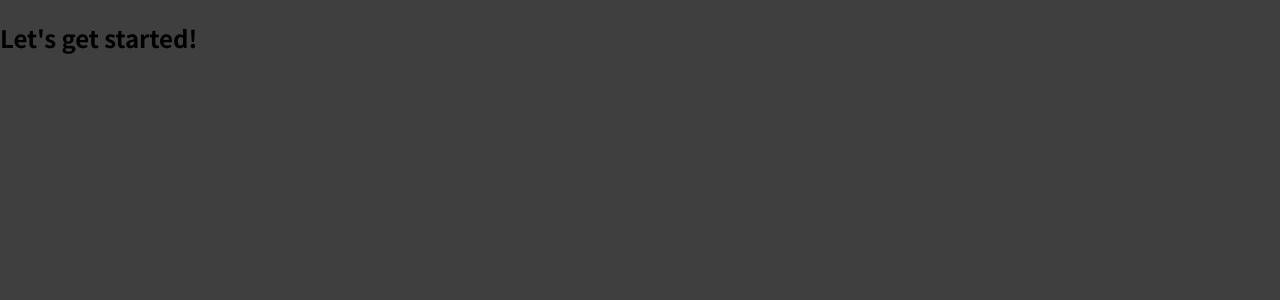
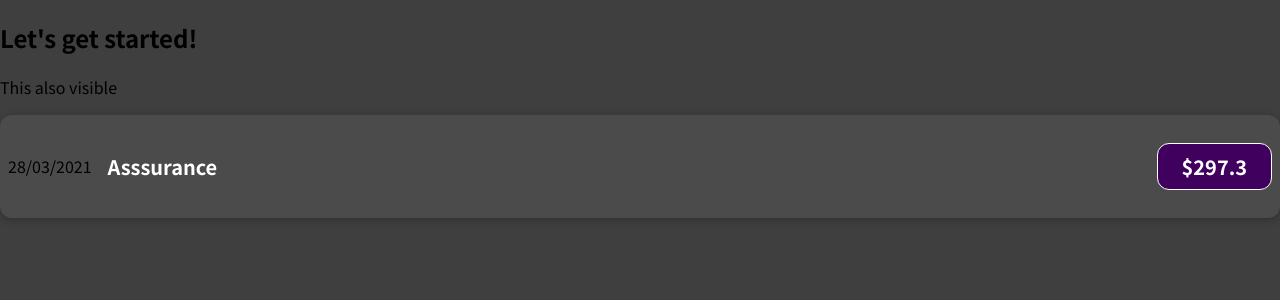
Before and after one commit to Moncef-Tighi/small-projects, a JavaScript app in the folder learning React/react-starting-app/: page / in a window 1280 px wide. Shown: the top 300 px of the page. Built offline with nearby package versions, Linux system fonts and the light colour scheme.

Commit message:
Création du premier component

```diff
--- a/learning React/react-starting-app/src/App.js
+++ b/learning React/react-starting-app/src/App.js
@@ -1,7 +1,12 @@
+import Expense, * as component from './components/Expense'
+
+
 function App() {
   return (
     <div>
       <h2>Let's get started!</h2>
+      <p>This also visible</p>
+      <Expense></Expense>
     </div>
   );
 }
--- /dev/null
+++ b/learning React/react-starting-app/src/components/Expense.css
@@ -0,0 +1,56 @@
+.expense-item {
+    display: flex;
+    justify-content: space-between;
+    align-items: center;
+    box-shadow: 0 2px 8px rgba(0, 0, 0, 0.25);
+    padding: 0.5rem;
+    margin: 1rem 0;
+    border-radius: 12px;
+    background-color: #4b4b4b;
+  }
+
+  .expense-item__description {
+    display: flex;
+    flex-direction: column;
+    gap: 1rem;
+    align-items: flex-end;
+    flex-flow: column-reverse;
+    justify-content: flex-start;
+    flex: 1;
+  }
+
+  .expense-item h2 {
+    color: #3a3a3a;
+    font-size: 1rem;
+    flex: 1;
+    margin: 0 1rem;
+    color: white;
+  }
+
+  .expense-item__price {
+    font-size: 1rem;
+    font-weight: bold;
+    color: white;
+    background-color: #40005d;
+    border: 1px solid white;
+    padding: 0.5rem;
+    border-radius: 12px;
+  }
+
+  @media (min-width: 580px) {
+    .expense-item__description {
+      flex-direction: row;
+      align-items: center;
+      justify-content: flex-start;
+      flex: 1;
+    }
+
+    .expense-item__description h2 {
+      font-size: 1.25rem;
+    }
+
+    .expense-item__price {
+      font-size: 1.25rem;
+      padding: 0.5rem 1.5rem;
+    }
+  }
--- /dev/null
+++ b/learning React/react-starting-app/src/components/Expense.js
@@ -0,0 +1,16 @@
+import './Expense.css'
+
+function Expense() {
+
+    return(
+        <div className='expense-item'>
+            <div>28/03/2021</div>
+            <div className='expense-item__description'>
+                <h2>Asssurance</h2>
+                <p className='expense-item__price'>$297.3</p>
+            </div>
+        </div>
+    )
+};
+
+export default Expense;
```
